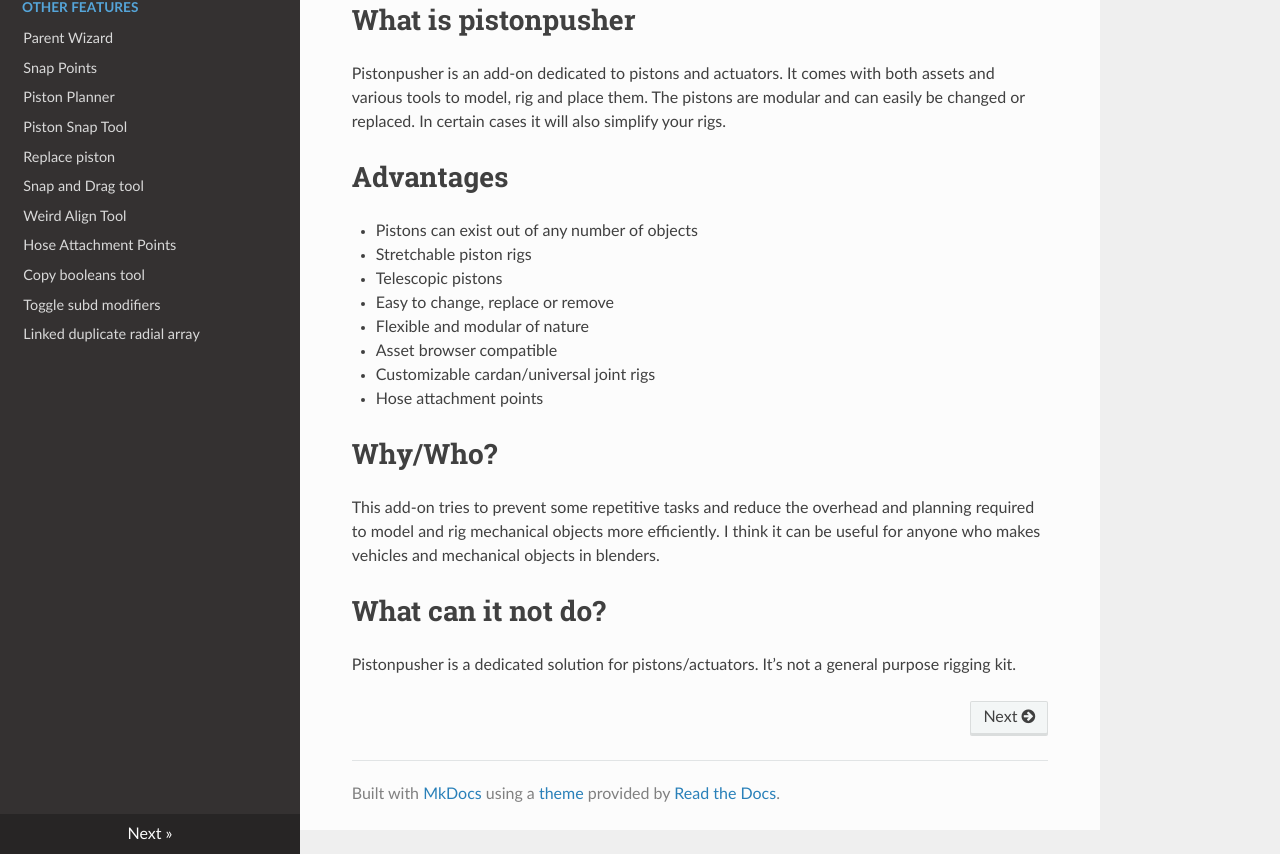
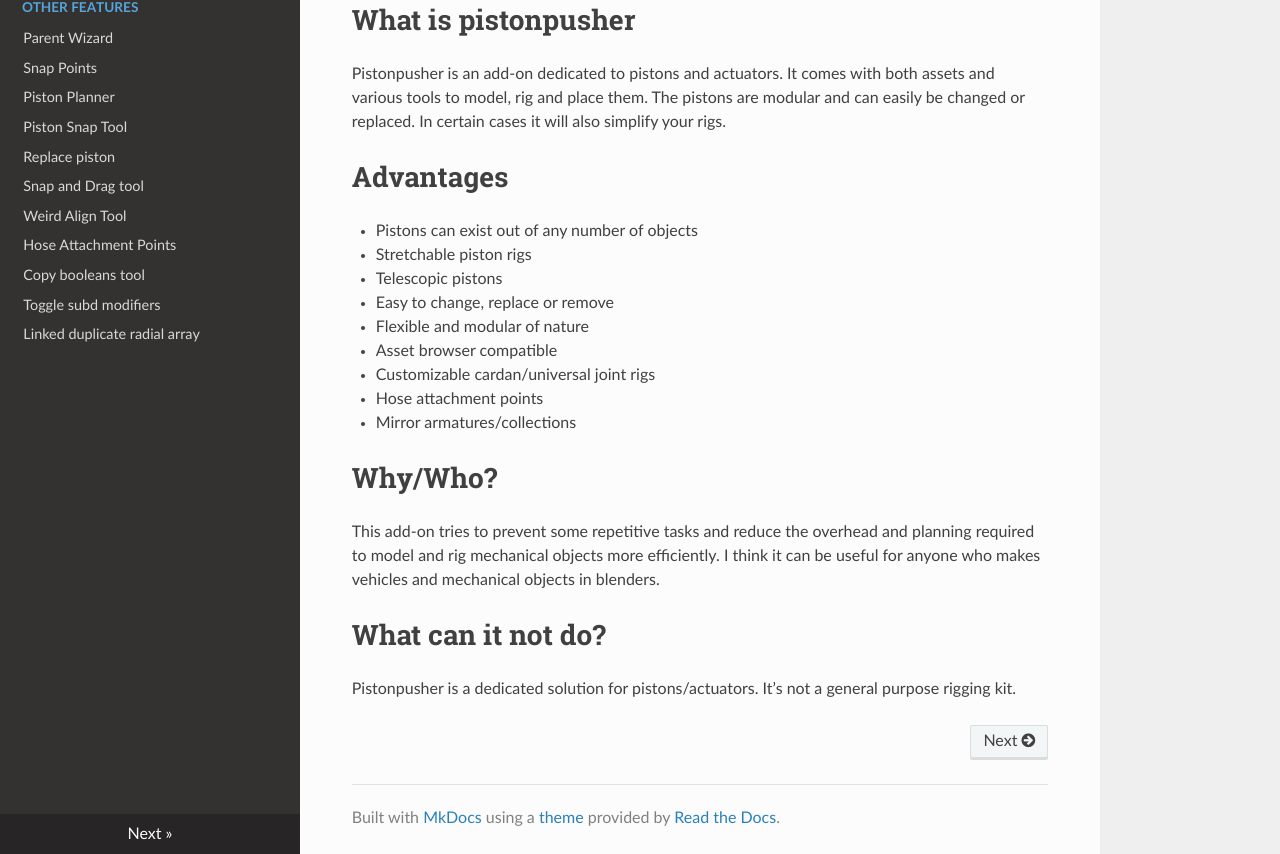
Before and after one commit to ZenderB3D/pp_docs, an MkDocs documentation site: the page built from docs/index.md, in a window 1280 px wide and 1381 px high, cut to the strip 527-1381 px from the top of the window. Built offline with MkDocs 1.6.1, drawn with Linux system fonts in a browser that asks for light colours; nearby versions of some CDN libraries.

Commit message:
Update index.md

```diff
--- a/docs/index.md
+++ b/docs/index.md
@@ -16,6 +16,7 @@ Pistonpusher is an add-on dedicated to pistons and actuators. It comes with both
 * Asset browser compatible
 * Customizable cardan/universal joint rigs
 * Hose attachment points
+* Mirror armatures/collections
 
 #Why/Who?
 This add-on tries to prevent some repetitive tasks and reduce the overhead and planning required to model and rig mechanical objects more efficiently. I think it can be useful for anyone who makes vehicles and mechanical objects in blenders.
```
